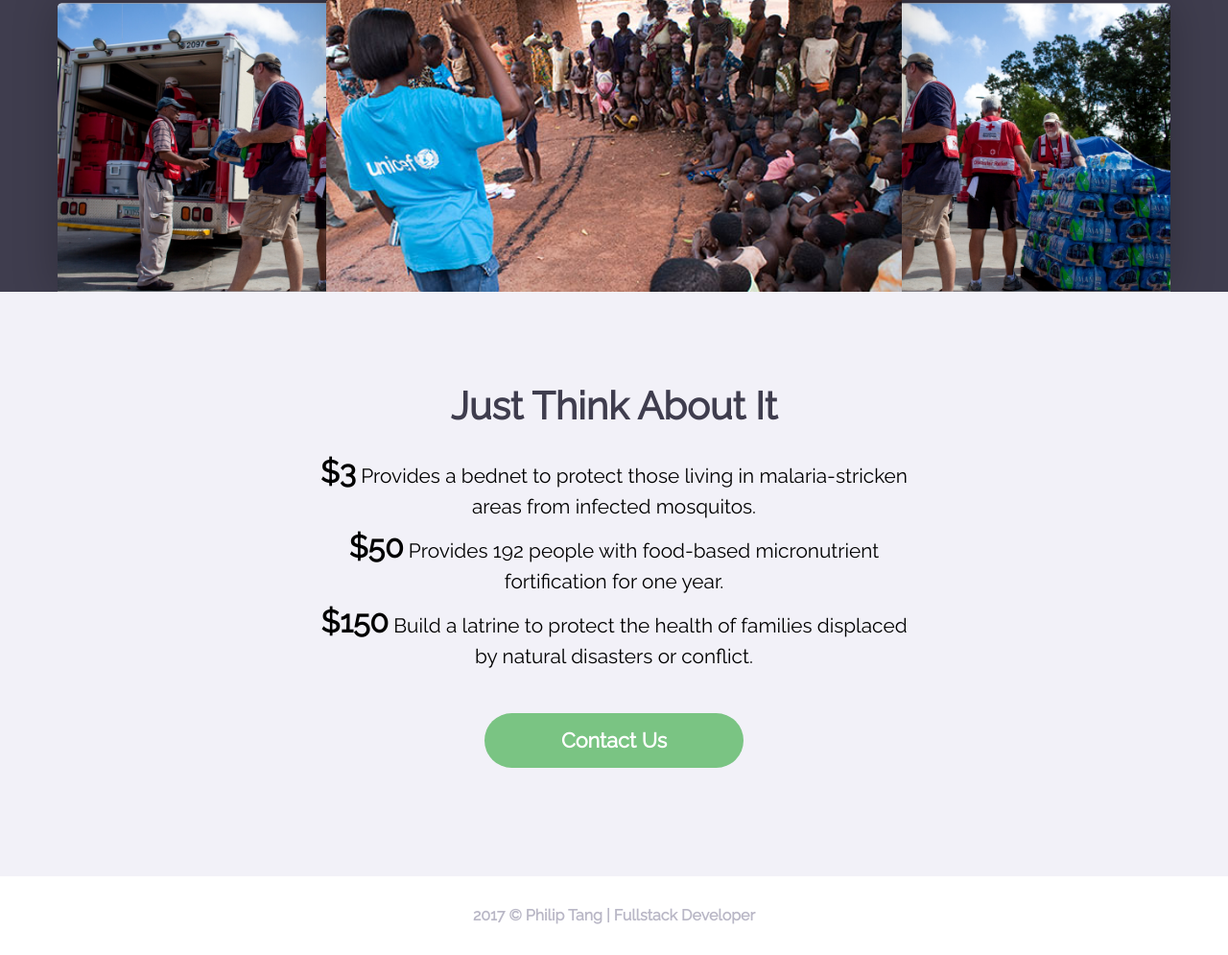
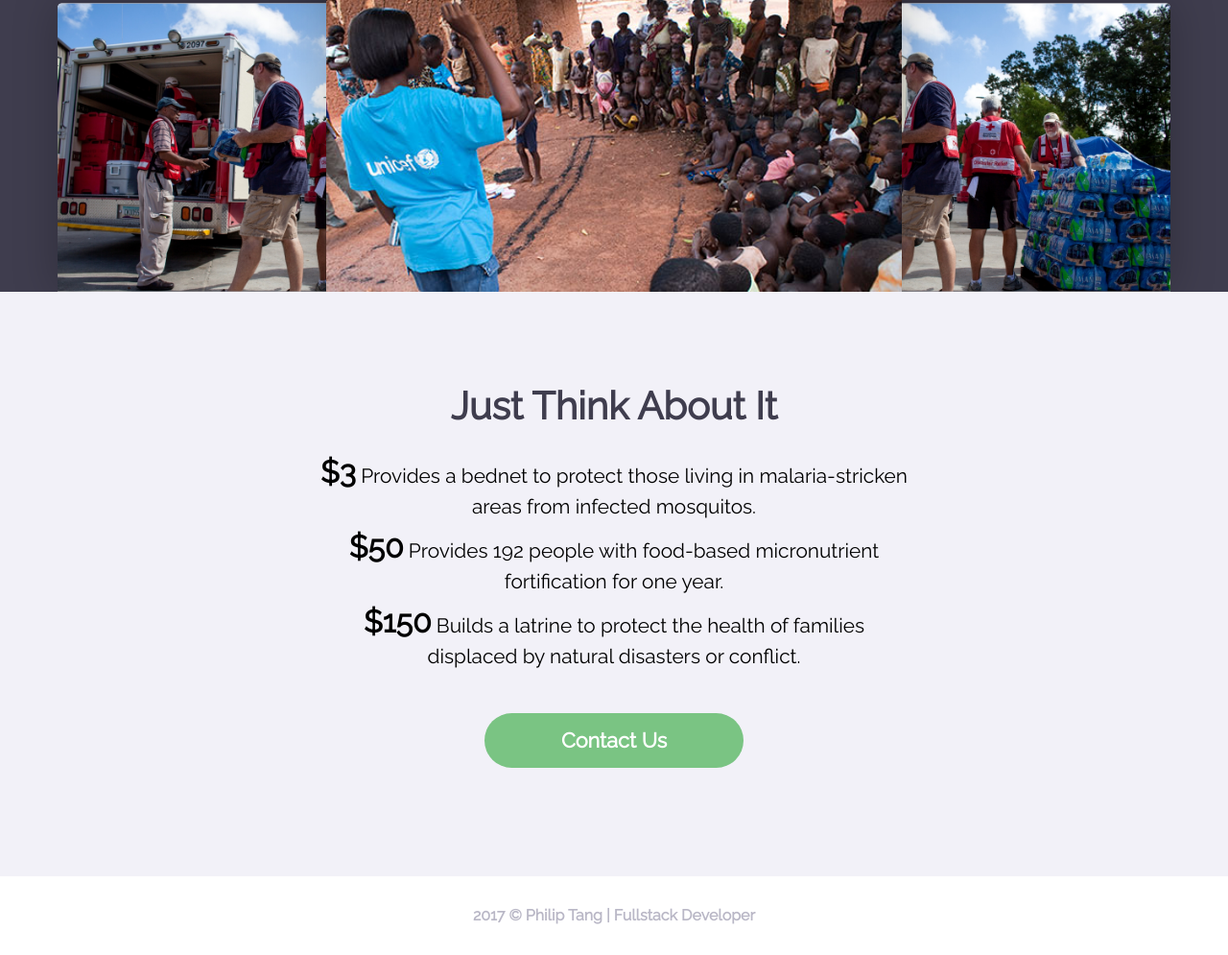
Before and after one commit to philipwutang/DoGood, a plain HTML site: page index.html in a window 1280 px wide. Shown: the part 1104-2099 px from the top of the page at 96% size. Drawn offline with nearby package versions, Linux system fonts and the light colour scheme.

Commit message:
Update index.html

```diff
--- a/index.html
+++ b/index.html
@@ -77,7 +77,7 @@
 
       <p><span>$50</span> Provides 192 people with food-based micronutrient fortification for one year.</p>
 
-      <p style="padding-bottom: 50;"><span>$150</span> Build a latrine to protect the health of families displaced by natural disasters or conflict.</p>
+      <p style="padding-bottom: 50;"><span>$150</span> Builds a latrine to protect the health of families displaced by natural disasters or conflict.</p>
 
       <a href="#" class="button button_highlight button_large">Contact Us</a>
     </div>
```
